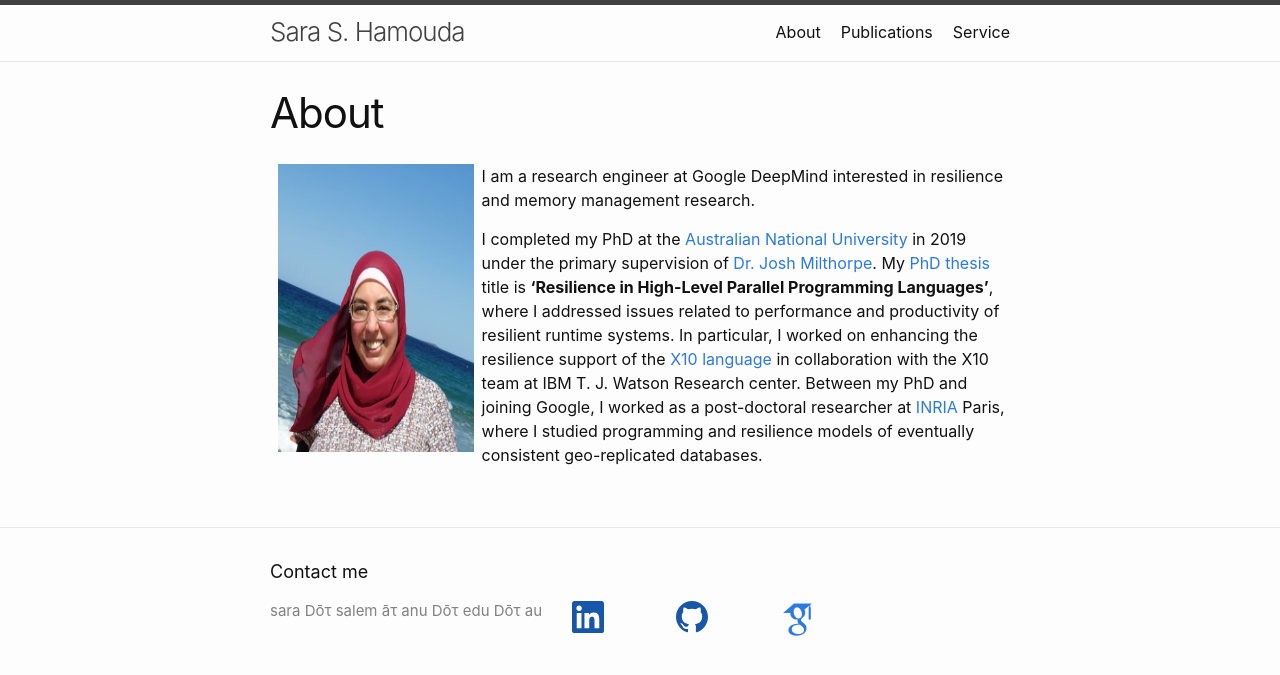
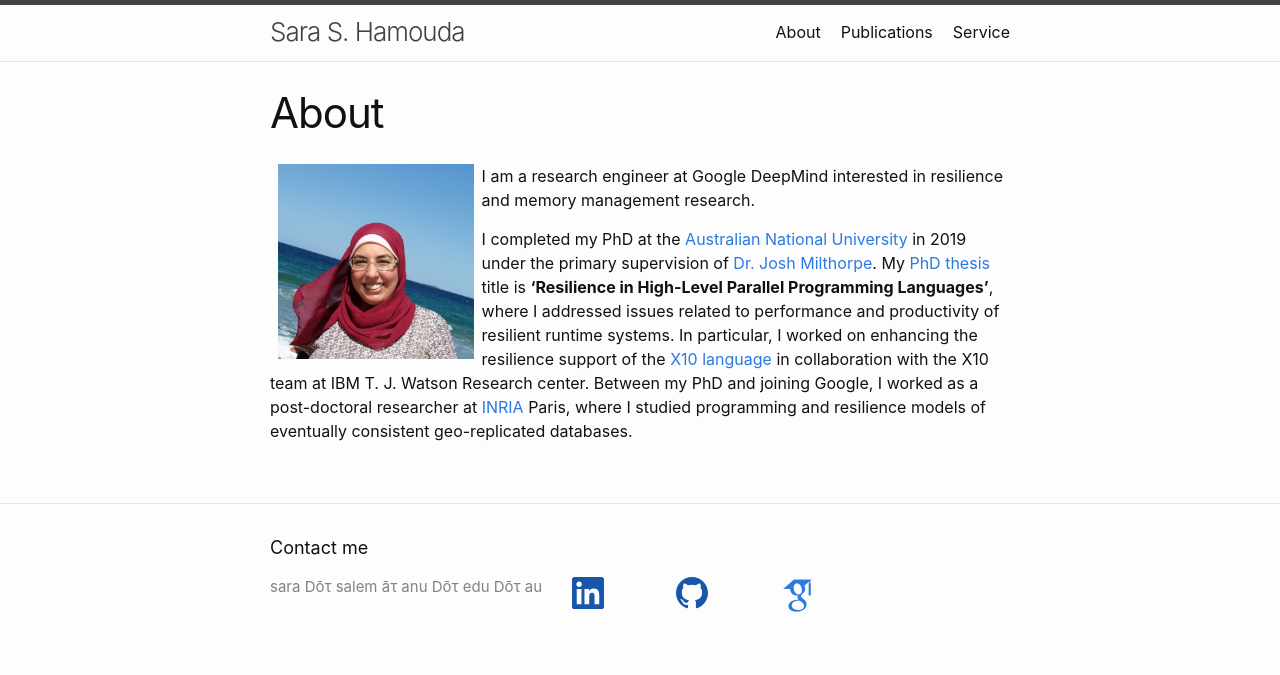
Before and after one commit to shamouda/shamouda.github.io, a Jekyll site: the page built from about.md, in a window 1280 px wide. Shown: the top 675 px of the page. Built offline with Jekyll 4.4.1, drawn with Linux system fonts in a browser that asks for light colours; some web fonts are replaced.

Commit message:
Update about.md

```diff
--- a/about.md
+++ b/about.md
@@ -4,7 +4,7 @@ title: About
 permalink: /about/
 ---
 
-<img style="float: left;" src="/assets/img/sara2_.jpg" width="195.6px" height="288" hspace="8">
+<img style="float: left;" src="/assets/img/sara2_.jpg" width="195.6px" height="195" hspace="8">
 
 I am a research engineer at Google DeepMind interested in resilience and memory management research.
 
```
